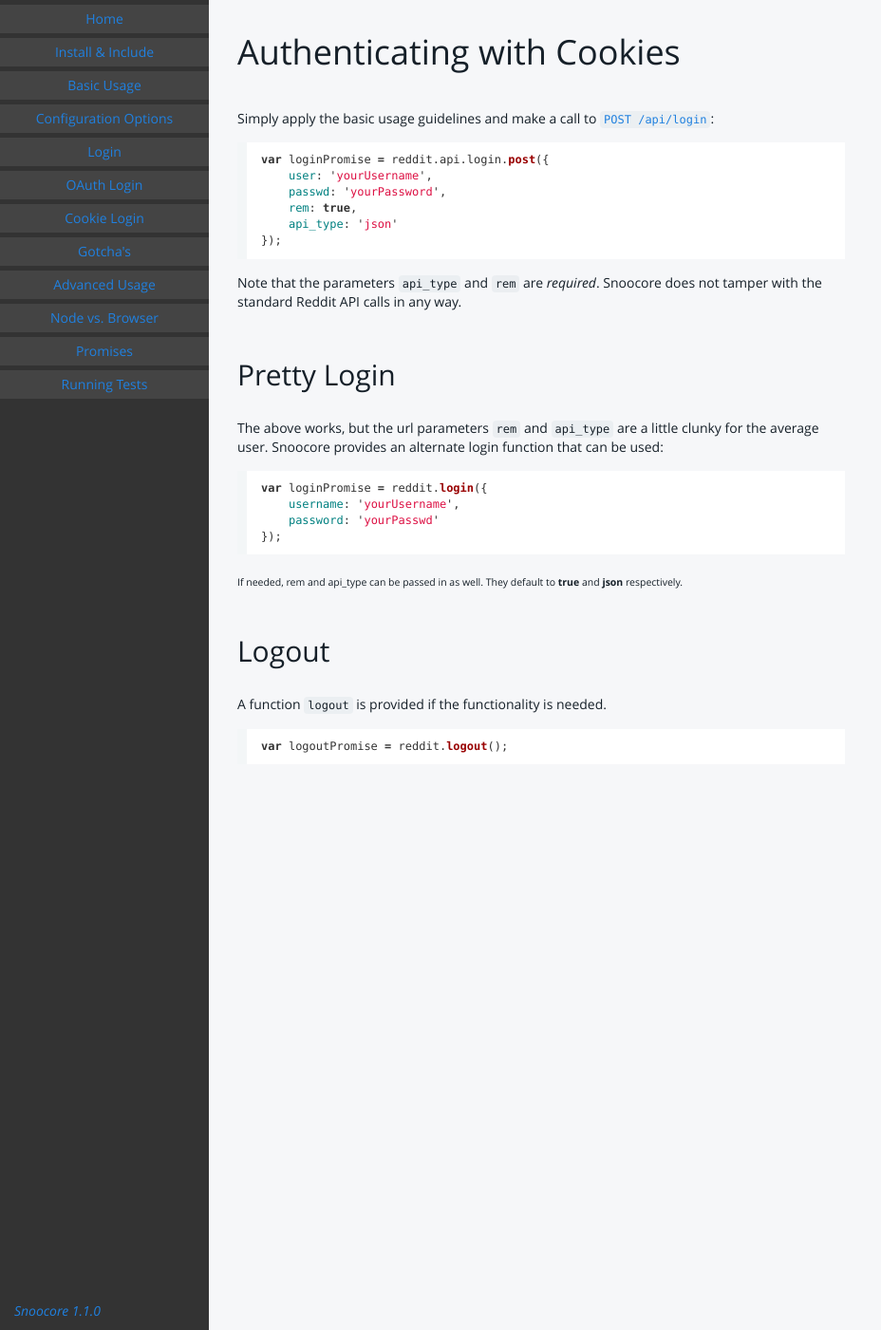
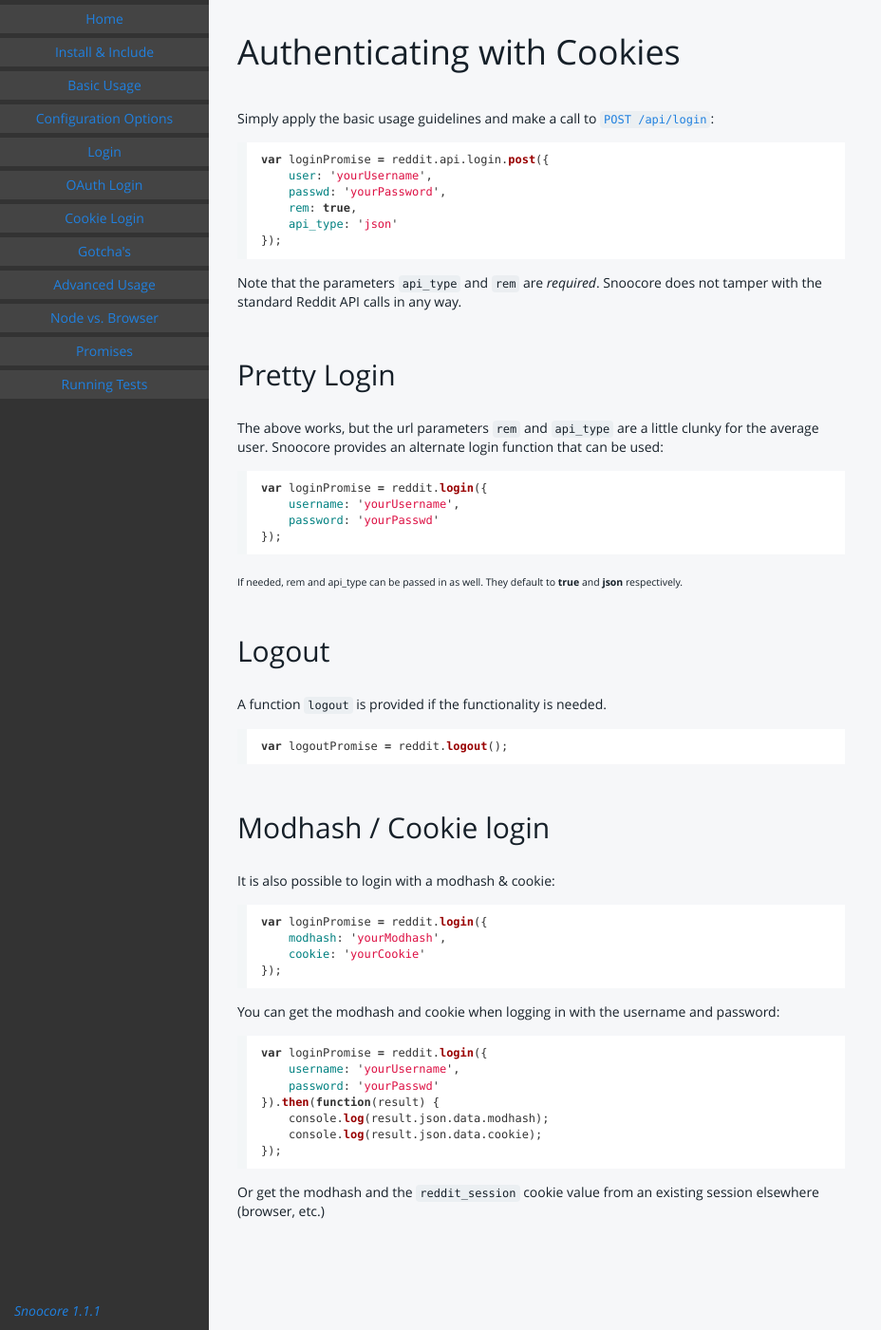
Before and after one commit to terryma/snoocore, a Jekyll site: the page built from cookies.md, in a window 1280 px wide. Shown: the whole page at 95% size, without its empty margins (0-928 px from the left). Built offline with Jekyll 4.4.1, drawn with Linux system fonts in a browser that asks for light colours; Markdown is read by kramdown in place of the engine named in the settings.

Commit message:
add docs on modhash/cookie login

````diff
--- a/_layouts/default.html
+++ b/_layouts/default.html
@@ -15,7 +15,7 @@
 
 		<div class="sidebar">
 
-			<div class="sidebarTitle"><a href="https://github.com/trevorsenior/snoocore">Snoocore 1.1.0</a></div>
+			<div class="sidebarTitle"><a href="https://github.com/trevorsenior/snoocore">Snoocore 1.1.1</a></div>
 
 			<a class="itemInSidebar" href="index.html">
 			Home</a>
--- a/cookies.md
+++ b/cookies.md
@@ -38,3 +38,28 @@
 ```javascript
 var logoutPromise = reddit.logout();
 ```
+
+## Modhash / Cookie login
+
+It is also possible to login with a modhash & cookie:
+
+```javascript
+var loginPromise = reddit.login({
+    modhash: 'yourModhash',
+    cookie: 'yourCookie'
+});
+```
+
+You can get the modhash and cookie when logging in with the username and password:
+
+```javascript
+var loginPromise = reddit.login({
+    username: 'yourUsername',
+    password: 'yourPasswd'
+}).then(function(result) {
+	console.log(result.json.data.modhash);
+	console.log(result.json.data.cookie);
+});
+```
+
+Or get the modhash and the `reddit_session` cookie value from an existing session elsewhere (browser, etc.)
````
